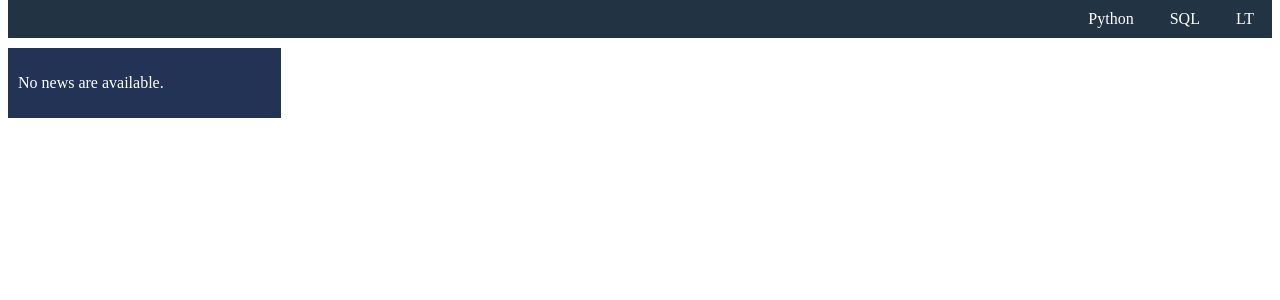
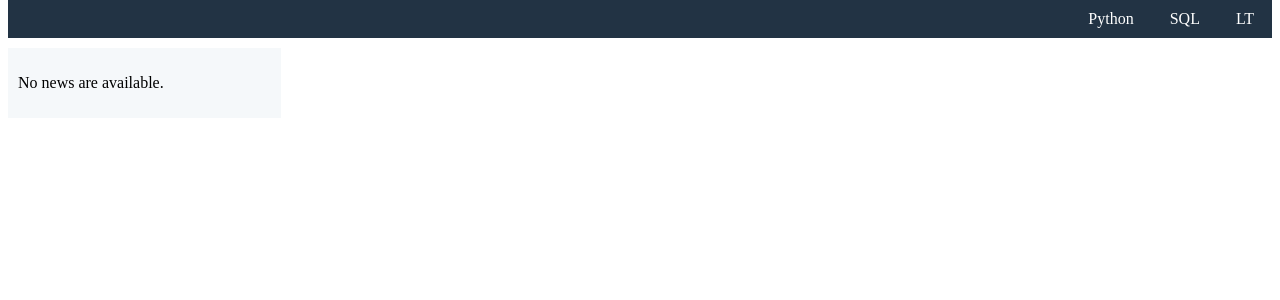
Before and after one commit to azikoDron/TimeManager, a Django app: page /news/ in a window 1280 px wide. Shown: the part 99-399 px from the top of the page. Run offline with Django 4.2, Linux system fonts and the light colour scheme; data that the repository does not hold is empty.

Commit message:
some style changes

```diff
--- a/news_blog/static/news_blog/aside_style.css
+++ b/news_blog/static/news_blog/aside_style.css
@@ -1,7 +1,7 @@
 
 aside {
-    color: white;
-    background-color: #235;
+    color: black;
+    background-color: rgb(245, 248, 250);
     width: 20%;
     padding: 10px;
     margin-top: 10px;
@@ -10,7 +10,7 @@ aside {
 }
 
 .news_list li {
-    color: white;
+    color: black;
     padding: 10px;
     text-decoration: none;
 
--- a/news_blog/views.py
+++ b/news_blog/views.py
@@ -30,7 +30,7 @@ class ResultsView(generic.DetailView):
 def vote(request, issue_id):
     issue = get_object_or_404(Issue, pk=issue_id)
     try:
-        selected_issue = issue.issue_comment_set.get(pk=request.POST['issue'])
+        selected_issue = issue.comment_set.get(pk=request.POST['issue'])
     except(KeyError, Comment.DoesNotExist):
         # Redisplay the question voting form.
         return render(request, 'news_blog/detail.html', {
```
Also changed, not shown: news_blog/static/news_blog/news_style.css (added).
